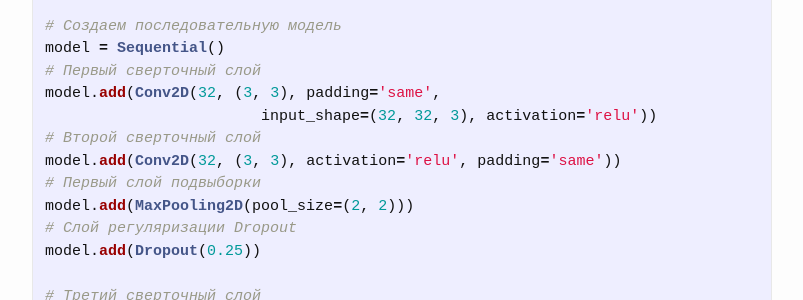
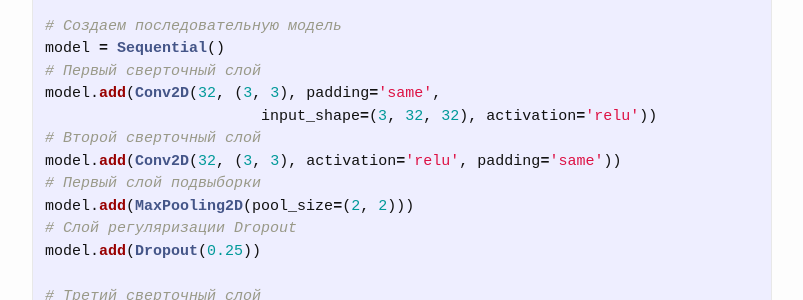
Before and after one commit to sozykin/asozykin.ru, a Jekyll site: the page built from _pages/courses/nnpython-lab2.md, in a window 1280 px wide and 900 px high, scrolled down 1853 px. Shown: the part 152-452 px from the top of the window, without its empty margins (238-1041 px from the left). Built offline with Jekyll 4.4.1, drawn with Linux system fonts in a browser that asks for light colours; comment, search, counter and statistics services are not loaded.

```diff
--- a/_pages/courses/nnpython-lab2.md
+++ b/_pages/courses/nnpython-lab2.md
@@ -66,7 +66,7 @@ Y_test = np_utils.to_categorical(y_test, nb_classes)
 model = Sequential()
 # Первый сверточный слой
 model.add(Conv2D(32, (3, 3), padding='same',
-                        input_shape=(32, 32, 3), activation='relu'))
+                        input_shape=(3, 32, 32), activation='relu'))
 # Второй сверточный слой
 model.add(Conv2D(32, (3, 3), activation='relu', padding='same'))
 # Первый слой подвыборки
```
